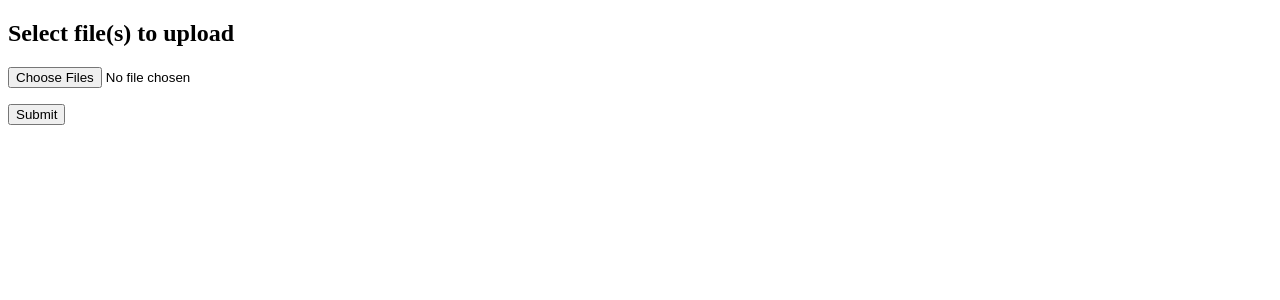
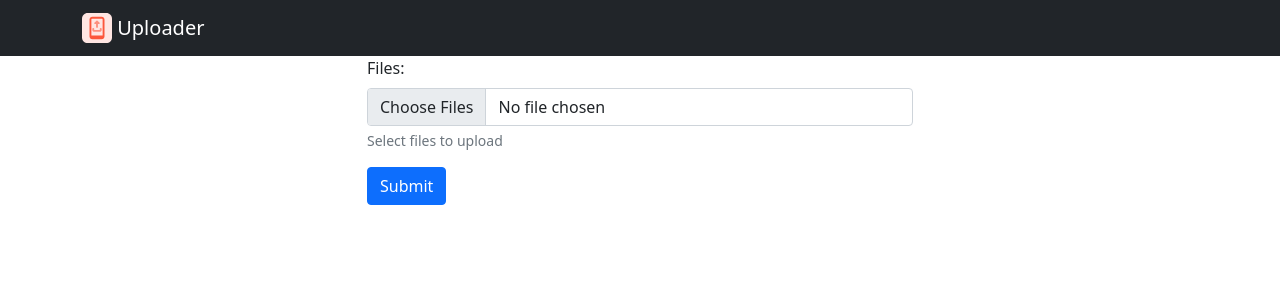
Before and after one commit to GLinBoy/general-uploader, a Flask app: page / in a window 1280 px wide. Shown: the top 300 px of the page. Run offline with Flask 2, Linux system fonts and the light colour scheme; some libraries are stand-ins or nearby versions.

Commit message:
👌 IMPROVE: Html page enhanced

```diff
--- a/templates/upload.html
+++ b/templates/upload.html
@@ -1,24 +1,50 @@
-<!doctype html>
+<html lang="en">
+  <meta charset="UTF-8" />
+  <head>
 	<title>Python Flask Multiple Files Upload Example</title>
-<h2>Select file(s) to upload</h2>
-<p>
+
+	<link href="https://cdn.jsdelivr.net/npm/bootstrap@5.0.0-beta1/dist/css/bootstrap.min.css" rel="stylesheet" integrity="sha384-giJF6kkoqNQ00vy+HMDP7azOuL0xtbfIcaT9wjKHr8RbDVddVHyTfAAsrekwKmP1" crossorigin="anonymous">
+
+  </head>
+  <body>
+	<nav class="navbar navbar-expand-lg navbar-dark bg-dark">
+		<div class="container">
+		  <a class="navbar-brand" href="#">
+			<img src={{ url_for('static', filename = 'images/upload.svg') }} alt="" width="30" class="d-inline-block align-top">
+			Uploader
+		  </a>
+		</div>
+	</nav>
+    <main id="app" class="container">
+		<div class="row justify-content-md-center">
+			<div class="col-sm-6">
 				{% with messages = get_flashed_messages() %}
 				{% if messages %}
-		<ul class=flashes>
 					{% for message in messages %}
-		  <li>{{ message }}</li>
+						<div class="alert alert-success" role="alert">
+							{{ message }}
+						</div>
 					{% endfor %}
-		</ul>
 				{% endif %}
 				{% endwith %}
-</p>
+			</div>
+		</div>
+		<div class="row justify-content-md-center">
+			<div class="col-sm-6">
 				<form method="post" action="/" enctype="multipart/form-data">
-    <dl>
-		<p>
-			<input type="file" name="files[]" multiple="true" autocomplete="off" required>
-		</p>
-    </dl>
-    <p>
-		<input type="submit" value="Submit">
-	</p>
+					<div class="mb-3">
+						<label for="files" class="form-label">Files: </label>
+						<input type="file" id="files" name="files[]" multiple="true" class="form-control"
+							autocomplete="off" required aria-describedby="filesHelp">
+						<div id="filesHelp" class="form-text">Select files to upload</div>
+					</div>
+					<div class="d-grid gap-2 d-md-block">
+						<input type="submit" value="Submit" class="btn btn-primary">
+					</div>
 				</form>
+			</div>
+		</div>
+	</main>
+	<script src="https://cdn.jsdelivr.net/npm/bootstrap@5.0.0-beta1/dist/js/bootstrap.bundle.min.js" integrity="sha384-ygbV9kiqUc6oa4msXn9868pTtWMgiQaeYH7/t7LECLbyPA2x65Kgf80OJFdroafW" crossorigin="anonymous"></script>
+  </body>
+</html>
```
Also changed, not shown: static/images/upload.svg (added), 1 other file. Lines whose indentation alone changed are shown as unchanged.
